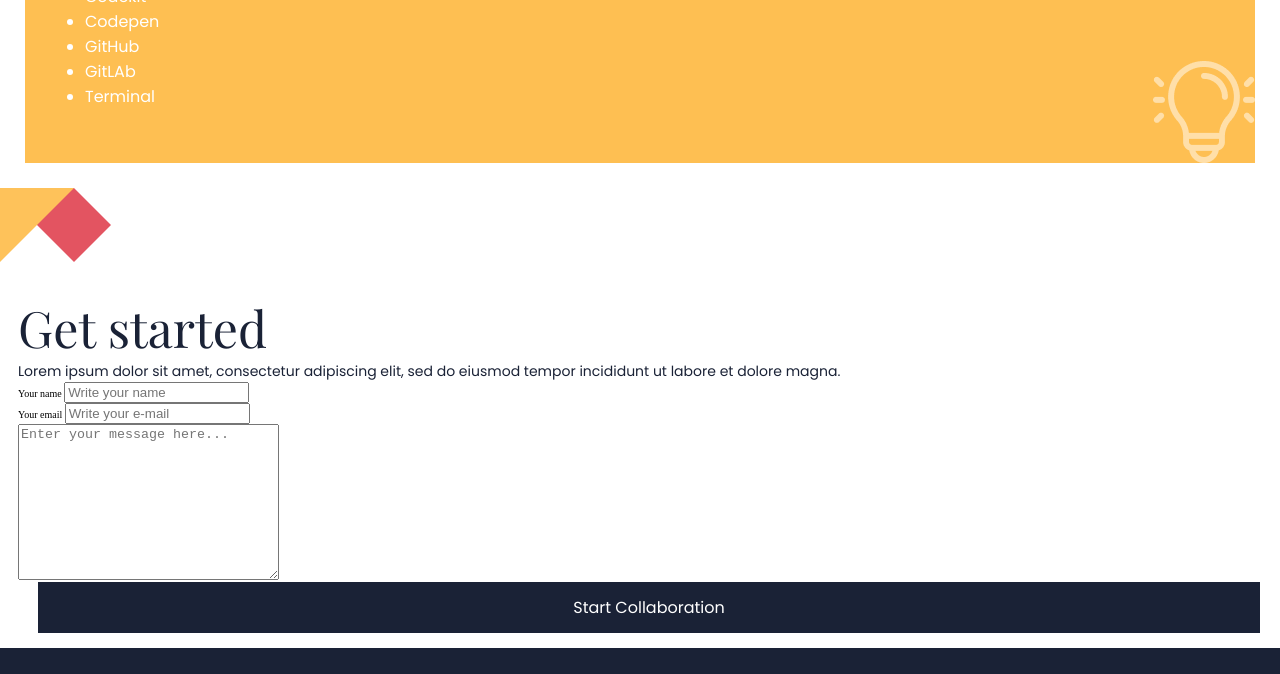
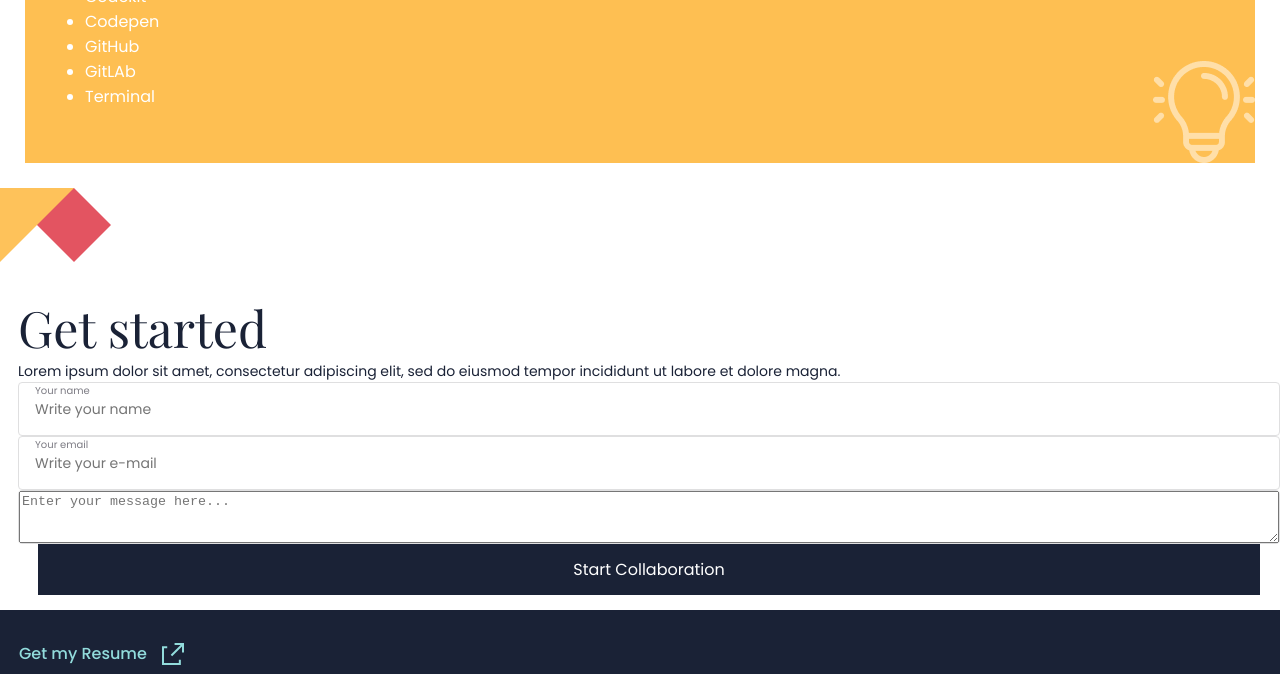
Before and after one commit to erickhansx/portfolio, a website: page index.html in a window 1280 px wide. Shown: the part 7482-8156 px from the top of the page. Drawn offline with nearby package versions, Linux system fonts and the light colour scheme.

Commit message:
Add styling to the form input

```diff
--- a/resources/css/style.css
+++ b/resources/css/style.css
@@ -273,12 +273,12 @@ a {
   background-repeat: no-repeat;
 }
 
-.footer-form{
+.footer-form {
   padding-top: 10.6rem;
   padding-left: 1.8rem;
 }
 
-.form-h3{
+.form-h3 {
   color: #1a2236;
   font-size: 5rem;
   font-weight: 400;
@@ -321,5 +321,35 @@ a {
   padding-top: 3.2rem;
 }
 
-.resume-image {
+.footer-form input {
+  padding-left: 1.6rem;
+  border: none;
+  font-family: Poppins, serif;
+  font-weight: 400;
+  font-size: 1.4rem;
+  line-height: 2.1rem;
+  color: #1a2236;
 }
+
+/* .footer-form ul {
+  display: flex;
+  flex-direction: column;
+} */
+
+.footer-form li {
+  display: flex;
+  flex-direction: column;
+  border: 1px solid #dfdfe0;
+  border-radius: 4px;
+  background-color: #fff;
+  height: 5.2rem;
+}
+
+.footer-form li label {
+  padding-left: 1.6rem;
+  font-family: Poppins, serif;
+  font-size: 1rem;
+  font-weight: 400;
+  line-height: 1.5rem;
+  color: #7d7c84;
+}
```
